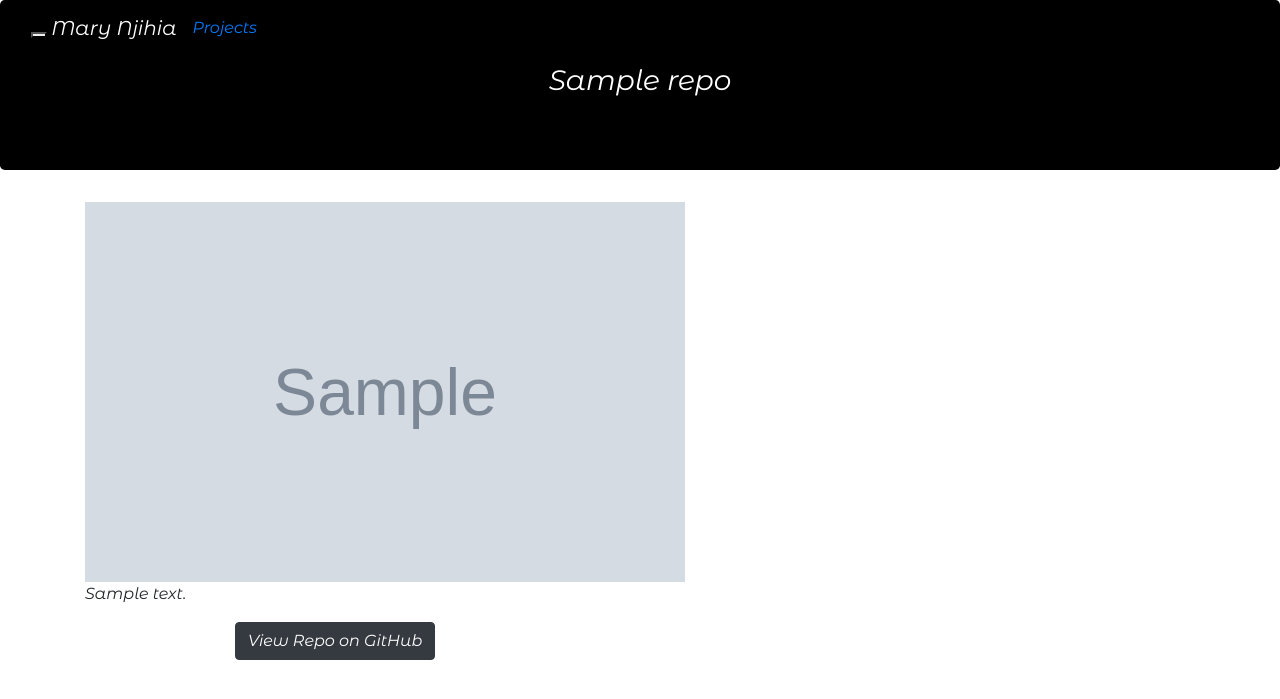
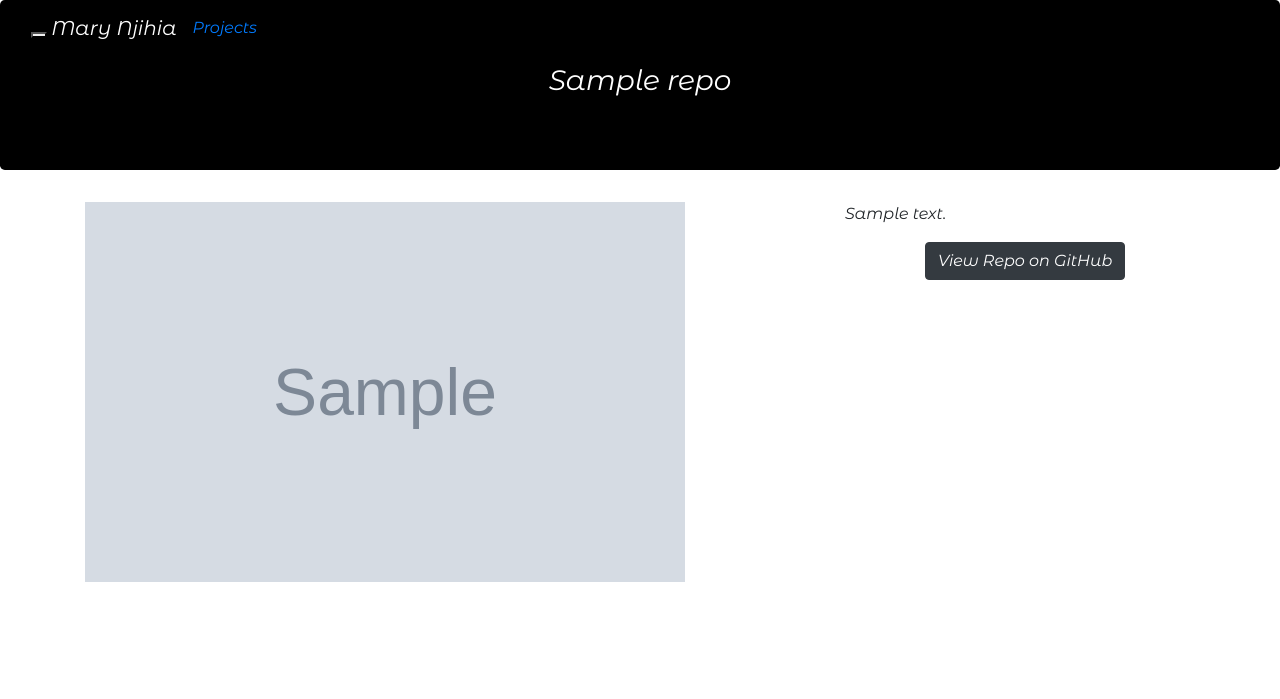
Before and after one commit to Waithera-m/portfolio-site, a Django app: page /1/ in a window 1280 px wide. Shown: the top 699 px of the page. Run offline with Django 3.2, Linux system fonts and the light colour scheme; tables that the repository leaves empty hold one stand-in row (values such as "Sample post"); grey boxes marked "Sample" are stand-in pictures; some libraries are stand-ins or nearby versions.

Commit message:
alter details template's layout and add different screenshots to reflect this change

```diff
--- a/projects/templates/all-projects/detail.html
+++ b/projects/templates/all-projects/detail.html
@@ -9,8 +9,10 @@
         <div class="row">
             <div class="col-md-8">
                 <img src="{{project.project_image.url}}" class="img-responsive" alt="" height="380" width="600">
+            </div>
+            <div class="col-md-4">
                 <p>{{project.description}}</p>
-                <a href="{{project.url}}" class="btn btn-dark" target="_blank" style="margin-left: 150px;">View Repo on GitHub</a>
+                <a href="{{project.url}}" class="btn btn-dark" target="_blank" style="margin-left: 80px;">View Repo on GitHub</a>
             </div>
         </div>
     </div>
```
Also changed, not shown: readme.md.
